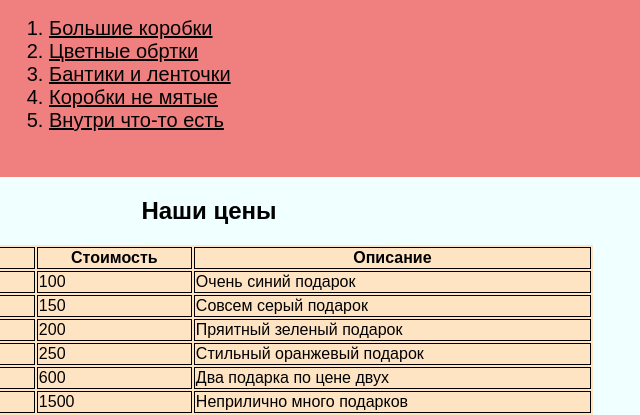
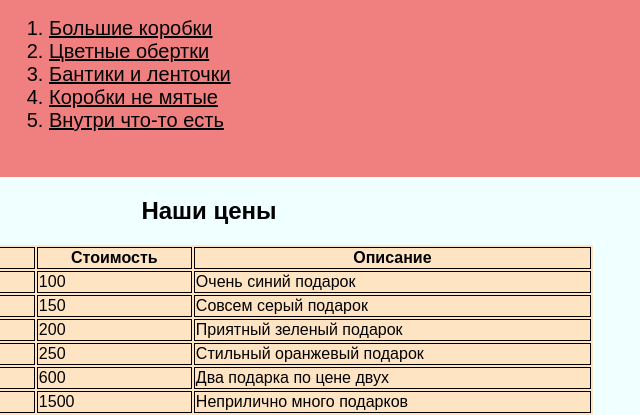
Before and after one commit to valeryaz/mysite, a plain HTML site: page index.html in a window 1280 px wide. Shown: the part 604-1019 px from the top of the page, 431-1071 px from the left. Drawn offline with Linux system fonts and the light colour scheme.

Commit message:
Update index.html

```diff
--- a/index.html
+++ b/index.html
@@ -27,7 +27,7 @@
         <div class="list">
             <ol>
                 <li>Большие коробки</li>
-                <li>Цветные обртки</li>
+                <li>Цветные обертки</li>
                 <li>Бантики и ленточки</li>
                 <li>Коробки не мятые</li>
                 <li>Внутри что-то есть</li>
@@ -58,7 +58,7 @@
                     <tr>
                         <td>Зеленый</td>
                         <td>200</td>
-                        <td>Пряитный зеленый подарок</td>
+                        <td>Приятный зеленый подарок</td>
                     </tr>
                     <tr>
                         <td>Оранжевый</td>
```
